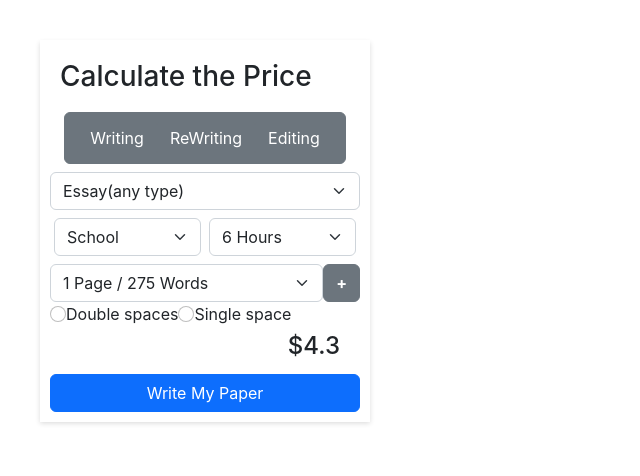
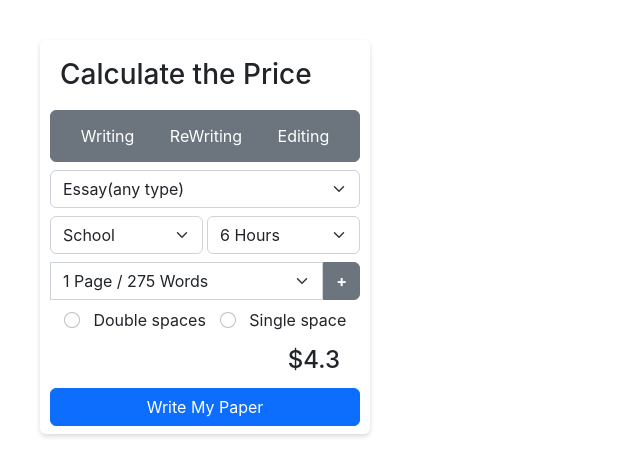
Before and after one commit to Sidkhan36/price-calculator-with-firebase, a React (Create React App) app: page / in a window 1280 px wide. Shown: the top 476 px of the page, without its empty margins (0-640 px from the left). Built offline with nearby package versions, Linux system fonts and the light colour scheme.

Commit message:
styled form

```diff
--- a/src/components/CatandTime.jsx
+++ b/src/components/CatandTime.jsx
@@ -7,8 +7,8 @@ const CatandTime = () => {
   const dispatch = useContext(DispatchContext);
 
   return (
-    <div className="categandtime d-flex my-2">
-      <select className="form-select  mx-1">
+    <div className="categandtime d-flex justify-content-between my-2">
+      <select className="form-select me-1">
         {data[0].almaMater.map((level) => (
           <option
             onClick={() =>
@@ -23,7 +23,7 @@ const CatandTime = () => {
           </option>
         ))}
       </select>
-      <select className="form-select  mx-1">
+      <select className="form-select">
         {data[0].timePeriod.map((timetoTake) => (
           <option
             onClick={() =>
--- a/src/components/Form.js
+++ b/src/components/Form.js
@@ -1,46 +1,63 @@
-import React, { useContext } from 'react'
-import Tabs from './Tabs'
-import Select from './Select'
-import './form.css'
-import CatandTime from './CatandTime'
-import PagesandWords from './PagesandWords'
-import OurContext from '../OurContext'
+import React, { useContext } from "react";
+import Tabs from "./Tabs";
+import Select from "./Select";
+import "./form.css";
+import CatandTime from "./CatandTime";
+import PagesandWords from "./PagesandWords";
+import OurContext from "../OurContext";
 const Form = () => {
-  const {state }= useContext(OurContext)
-  const totalPrice = state.startingPrice + state.gigWork.gigTypePrice + state.almaMater.levelPrice + state.time.durationPrice;
+  const { state } = useContext(OurContext);
+  console.log(state.totalPrice)
+  let totalPrice =state.totalPrice
+    totalPrice =state.startingPrice +
+    state.gigWork.gigTypePrice +
+    state.almaMater.levelPrice +
+    state.time.durationPrice;
   // console.log(state.gigWork)
-  function submitHandler(e){
-    e.preventDefault()
-    console.log(state)
+  function submitHandler(e) {
+    e.preventDefault();
   }
   return (
-    <div className='form'>
-      <h3 style={{textAlign:'start', padding:'10px'}}>Calculate the Price</h3>
-    <form onSubmit={submitHandler}>
-        <Tabs/>
-        <Select/>
-        <CatandTime/>
-        <PagesandWords/>
+    <div className="form rounded-2 py-2" >
+      <h3 style={{ textAlign: "start", padding: "10px" }}>
+        Calculate the Price
+      </h3>
+      <form onSubmit={submitHandler} >
+        <Tabs />
+        <Select />
+        <CatandTime />
+        <PagesandWords />
 
-      <div className='d-flex'>
-
-       <input className="form-check-input" type="radio" name="flexRadioDefault" id="flexRadioDefault1" />
+        <div className="d-flex justify-content-evenly my-2 ">
+          <input
+            className="form-check-input"
+            type="radio"
+            name="flexRadioDefault"
+            id="flexRadioDefault1"
+          />
           <label className="form-check-label" htmlFor="flexRadioDefault1">
             Double spaces
           </label>
+          <input
+            className="form-check-input"
+            type="radio"
+            name="flexRadioDefault"
+            id="flexRadioDefault1"
+          />
           <label className="form-check-label" htmlFor="flexRadioDefault1">
-       <input className="form-check-input" type="radio" name="flexRadioDefault" id="flexRadioDefault1" />
             Single space
           </label>
         </div>
 
         <h4>${state.page * totalPrice}</h4>
         <div className="d-grid gap-2">
-      <button className="btn btn-primary" type="button">Write My Paper</button>
+          <button className="btn btn-primary" type="button">
+            Write My Paper
+          </button>
         </div>
       </form>
     </div>
-  )
-}
+  );
+};
 
-export default Form
+export default Form;
--- a/src/components/PagesandWords.jsx
+++ b/src/components/PagesandWords.jsx
@@ -21,17 +21,17 @@ const PagesandWords = () => {
     <div className="d-flex">
       {!disabled && (
         <button
-          className="btn btn-secondary fw-bold "
+          className="btn btn-secondary fw-bold rounded-0 rounded-start "
           onClick={() => dispatch({ type: "DECREMENT" })}
         >
           -
         </button>
       )}
-      <select name="pages" className="form-select">
+      <select name="pages" className="form-select rounded-0">
         <option>{`${state.page} ${state.page >1? 'Pages': 'Page'} / ${state.words} Words`}</option>
       </select>
       <button
-        className="btn btn-secondary fw-bold"
+        className="btn btn-secondary fw-bold rounded-0 rounded-end"
         onClick={() => dispatch({ type: "INCREMENT" })}
       >
         +
--- a/src/components/Select.jsx
+++ b/src/components/Select.jsx
@@ -5,13 +5,7 @@ import OurContext from "../OurContext";
 const Select = () => {
   const { data, state } = useContext(OurContext);
   const dispatch = useContext(DispatchContext);
-  // const [select, setSelect]= useState('')
-  // console.log(state.select)
-  // console.log(worktype)
   console.log(data);
-  // function handlechange(e){
-  //   setSelect(e.target.value)
-  // }
 
   return (
     <div className="my-2">
--- a/src/components/Tabs.jsx
+++ b/src/components/Tabs.jsx
@@ -4,7 +4,7 @@ const Tabs = () => {
   const {data} = useContext(OurContext)
   // console.log(state.tabs)
   return (
-    <div className='btn btn-secondary'>
+    <div className='btn btn-secondary d-flex justify-content-around'>
       {data.map(tab => <a href='#' key={tab._id} className='btn btn-secondary'>{tab.gigName}</a>)}
     </div>
   )
--- a/src/data.js
+++ b/src/data.js
@@ -18,7 +18,7 @@ let data = [
       { level: "School", levelPrice: 0.7 },
       { level: "College", levelPrice: 0.7 },
       { level: "University", levelPrice: 0.7 },
-      { level: "Maters", levelPrice: 1.4 },
+      { level: "Master's", levelPrice: 1.4 },
       { level: "Doctorate", levelPrice: 1.4 },
     ],
     gigType: [
--- a/src/reducer.js
+++ b/src/reducer.js
@@ -6,6 +6,7 @@ export const initialState = {
   time: { duration: '', durationPrice: 0 },
   almaMater: { level: '', levelPrice: 0 },
   totalPrice: 0
+  // totalPrice: this.startingPrice + this.gigWork.gigTypePrice + this.time.durationPrice + this.almaMater.levelPrice
 };
 
 export function dispatcher(state, action) {
```
Also changed, not shown: src/App.js (+0 -25 lines). Lines whose indentation alone changed are shown as unchanged.
